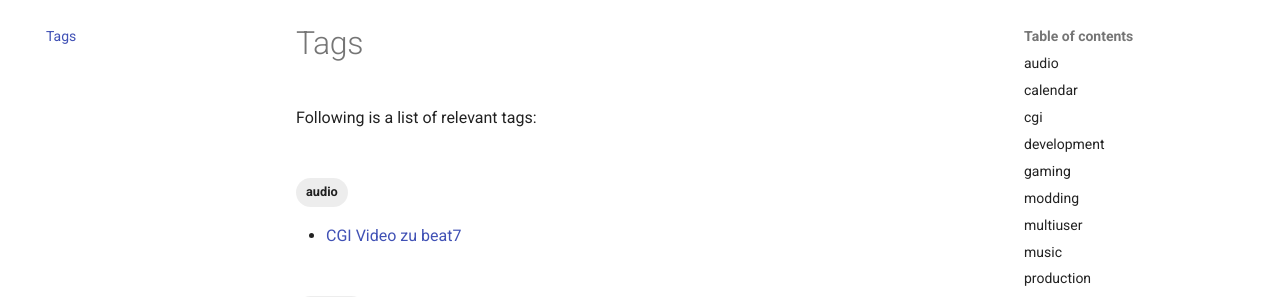
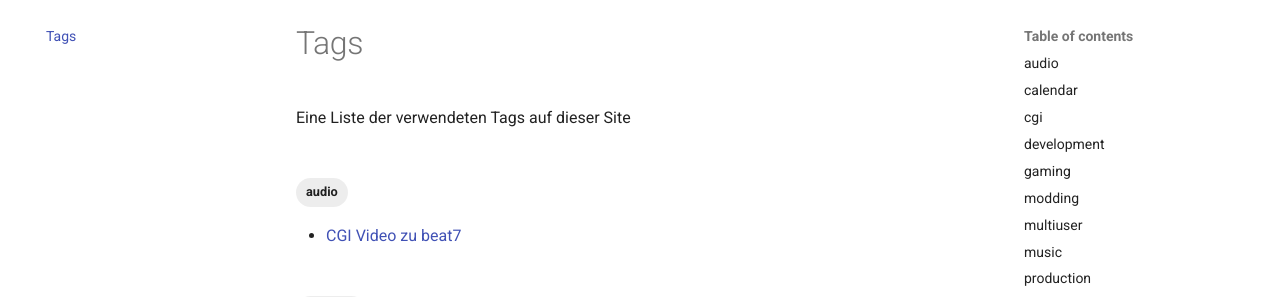
Before and after one commit to revooms/datenblatt, an MkDocs documentation site: the page built from data/tags.md, in a window 1280 px wide and 900 px high. Shown: the part 123-420 px from the top of the window. Built offline with MkDocs 1.6.1 and Material for MkDocs 9.7.7, drawn with Linux system fonts in a browser that asks for light colours.

Commit message:
Updates tags

```diff
--- a/data/tags.md
+++ b/data/tags.md
@@ -1,6 +1,7 @@
+---
+title: Tags
+---
 
-# Tags
-
-Following is a list of relevant tags:
+Eine Liste der verwendeten Tags auf dieser Site
 
 <!-- material/tags -->
```
